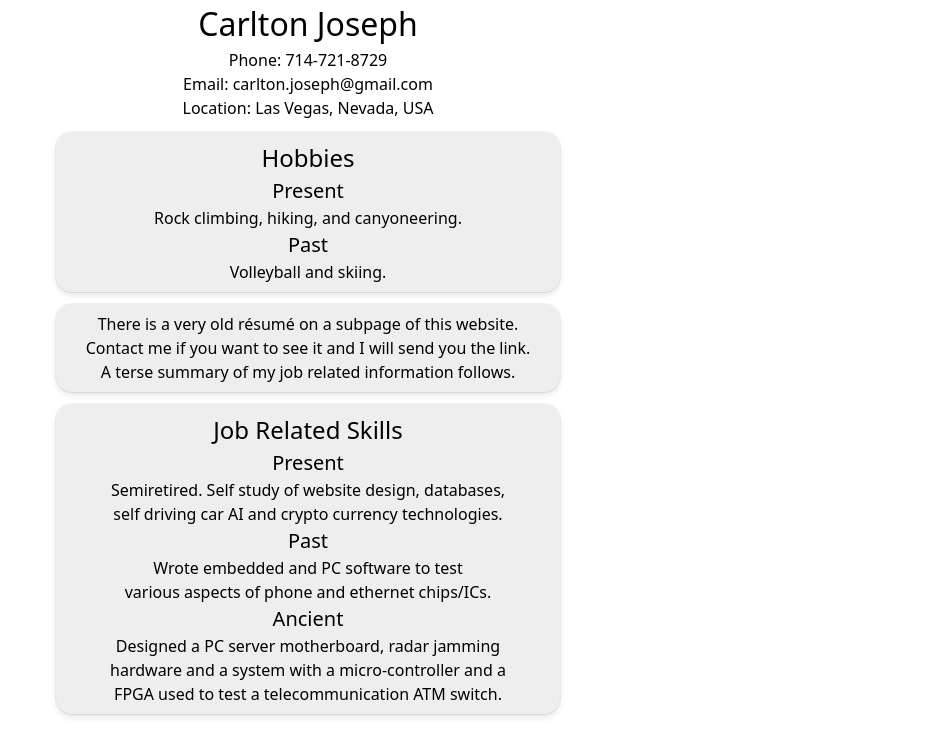
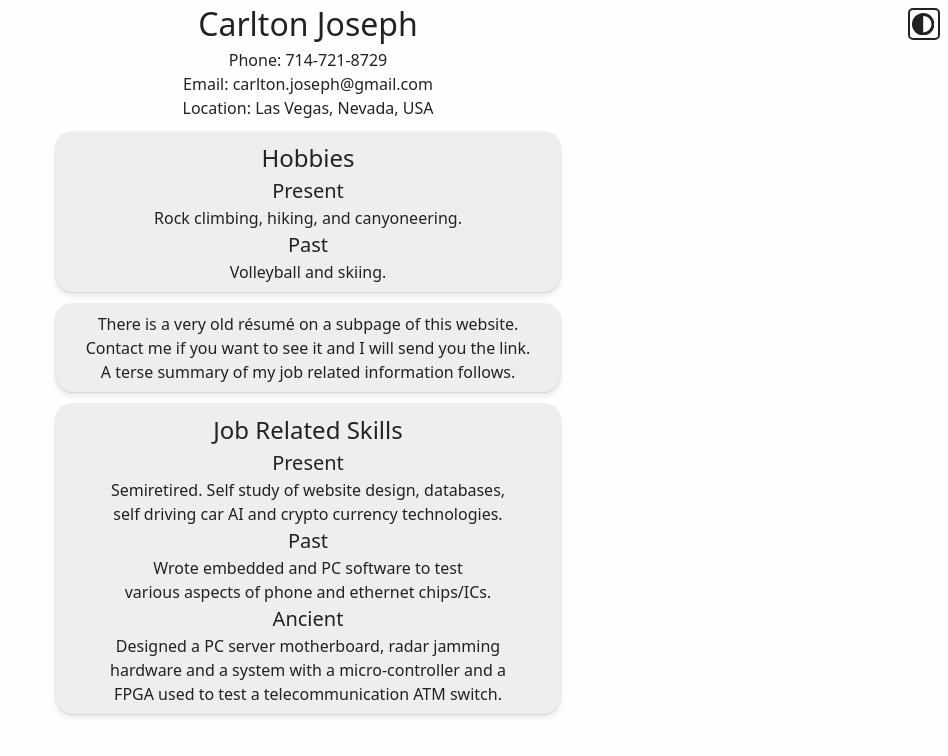
Before and after one commit to carltonj2000/carltonjoseph-single, a website: page index.html in a window 1280 px wide. Shown: the whole page, without its empty margins (332-1280 px from the left). Drawn offline with Linux system fonts and the light colour scheme.

Commit message:
add dark mode toggle switch

```diff
--- a/index.html
+++ b/index.html
@@ -4,12 +4,25 @@
     <meta charset="UTF-8" />
     <link rel="icon" type="image/svg+xml" href="/Paw0.svg" />
     <meta name="viewport" content="width=device-width, initial-scale=1.0" />
-    <meta name="color-scheme" content="light dark" />
     <meta name="description" content="Carlton Joseph's Résumé" />
 
     <title>Carlton's Résumé</title>
     <style>
-      *,
+      :root {
+        --clr-light: #fefefe;
+        --clr-dark: #222;
+        --clr-card-light: #eee;
+        --clr-card-dark: #444;
+        --foreground: var(--clr-dark);
+        --background: var(--clr-light);
+        --card: var(--clr-card-light);
+        color-scheme: light dark;
+      }
+      .darkmode {
+        --foreground: var(--clr-light);
+        --background: var(--clr-dark);
+        --card: var(--clr-card-dark);
+      }
       *::before,
       *::after {
         box-sizing: border-box;
@@ -20,6 +33,8 @@
         font: inherit;
       }
       body {
+        background: var(--background);
+        color: var(--foreground);
         min-height: 100svh;
         line-height: 1.5;
         -webkit-font-smoothing: antialiased;
@@ -76,7 +91,7 @@
         font-weight: 500;
       }
       .card {
-        background-color: #eee;
+        background-color: var(--card);
         border-radius: 1rem;
         margin: 0.75rem 0.25rem 0 0.25rem;
         padding: 0.5rem 1rem;
@@ -86,14 +101,34 @@
           0 0.9px 1.5px hsla(0, 0%, 0%, 0.045),
           0 3.5px 6px hsla(0, 0%, 0%, 0.09);
       }
-      @media (prefers-color-scheme: dark) {
-        .card {
-          background-color: #444;
-        }
+      button {
+        position: absolute;
+        z-index: 100;
+        width: 2rem;
+        height: 2rem;
+        right: 0.5rem;
+        top: 0.5rem;
+        color: var(--foreground);
+        border: 2px solid currentColor;
+        background: transparent;
+        cursor: pointer;
+        border-radius: 5px;
+      }
+      svg {
+        margin: 0.1rem;
       }
     </style>
   </head>
   <body>
+    <button id="dark-mode-toggle" class="dark-mode-toggle">
+      <svg width="80%" xmlns="http://www.w3.org/2000/svg" viewBox="0 0 496 496">
+        <path
+          fill="currentColor"
+          d="M8,256C8,393,119,504,256,504S504,393,504,256,393,8,256,8,8,119,8,256ZM256,440V72a184,184,0,0,1,0,368Z"
+          transform="translate(-8 -8)"
+        />
+      </svg>
+    </button>
     <div class="content">
       <h1>Carlton Joseph</h1>
       <p><span class="bold">Phone:</span> 714-721-8729</p>
@@ -134,5 +169,33 @@
         </p>
       </div>
     </div>
+    <script>
+      let darkMode = localStorage.getItem("darkMode");
+
+      const darkModeToggle = document.querySelector("#dark-mode-toggle");
+
+      const enableDarkMode = () => {
+        document.body.classList.add("darkmode");
+        localStorage.setItem("darkMode", "enabled");
+      };
+
+      const disableDarkMode = () => {
+        document.body.classList.remove("darkmode");
+        localStorage.setItem("darkMode", null);
+      };
+
+      if (darkMode === "enabled") {
+        enableDarkMode();
+      }
+
+      darkModeToggle.addEventListener("click", () => {
+        darkMode = localStorage.getItem("darkMode");
+        if (darkMode !== "enabled") {
+          enableDarkMode();
+        } else {
+          disableDarkMode();
+        }
+      });
+    </script>
   </body>
 </html>
```
